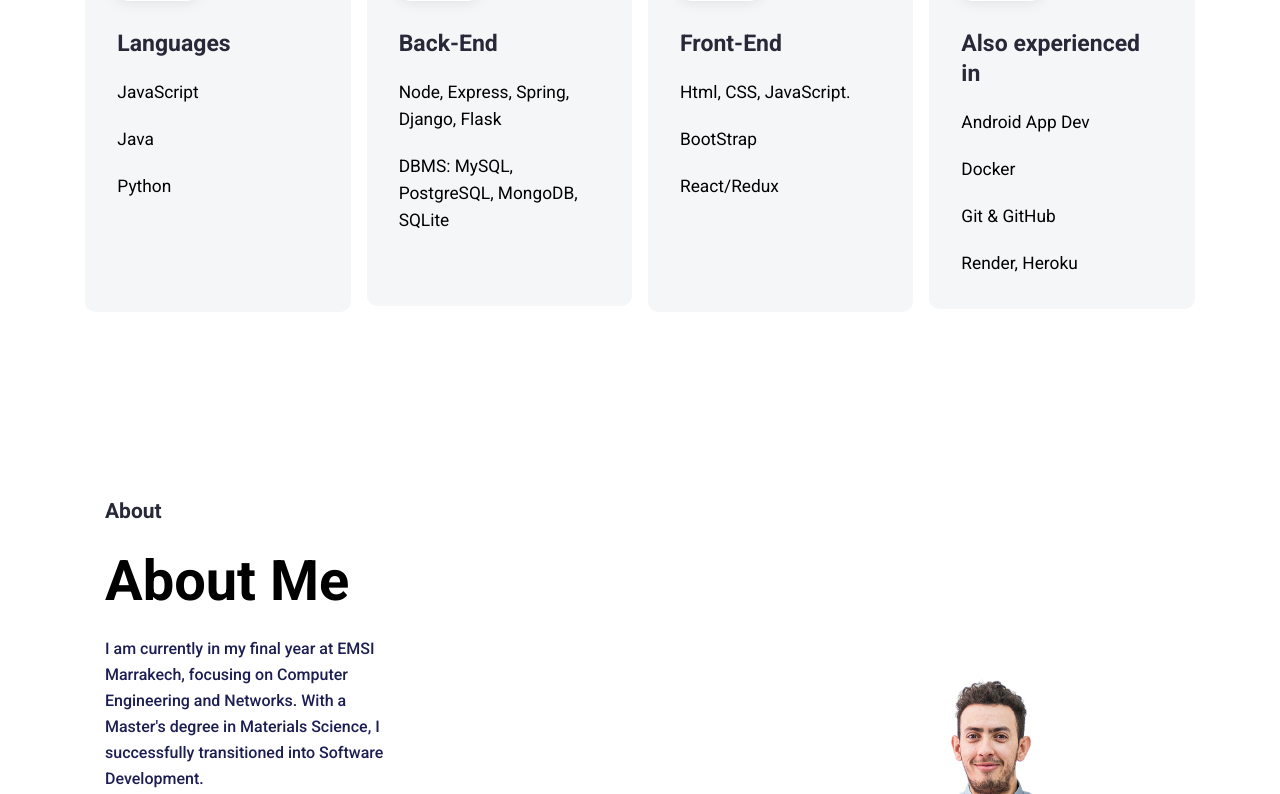
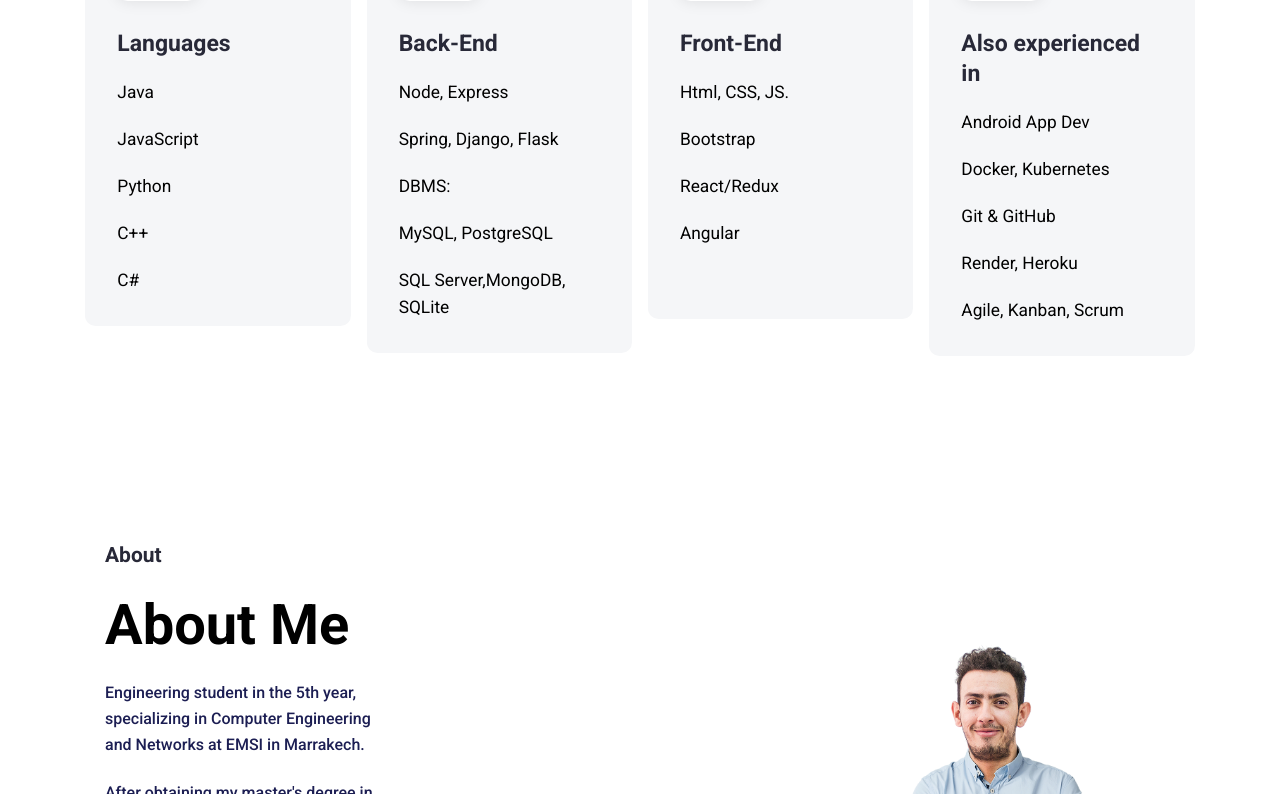
Before and after one commit to HansLanda14ib/portfolio-reactjs, a React (Create React App) app: page / in a window 1280 px wide. Shown: the part 1346-2140 px from the top of the page. Built offline with nearby package versions, Linux system fonts and the light colour scheme.

Commit message:
change CV and update about me parapraph

```diff
--- a/src/Pages/Home/AboutMe.jsx
+++ b/src/Pages/Home/AboutMe.jsx
@@ -8,22 +8,18 @@ export default function AboutMe() {
         english: {
             title: 'About',
             heading: 'About Me',
-            description: `I am currently in my final year at EMSI Marrakech, focusing on Computer Engineering and Networks.
-            With a Master's degree in Materials Science, I successfully transitioned into Software Development.`,
-            description2: `Alongside my studies, I worked as an IT manager at CPGE Ibn Ghazi center, overseeing all technology-related functions. Previously,
-            I was the education manager at the same center, supporting educational programs and ensuring effective learning for students and adequate resources for teachers.
+            description: `Engineering student in the 5th year, specializing in Computer Engineering and Networks at EMSI in Marrakech.`,
+            description2: `After obtaining my master's degree in chemistry in 2017, I worked for 3 years as Educational Manager at CPGE Ibn Ghazi.
            `,
-            description3: ` In these roles, I apply leadership skills, contributing to the center's growth and fostering a supportive learning environment.`
+            description3: `During these 3 years, I demonstrated my work ethic, problem-solving skills, and ability to work in a team by managing the administration and computer systems of the center.`
         }, french: {
             title: 'À propos', heading: 'À propos de moi',
             description: `
-            Je suis titulaire d'un master ST en chimie et je suis actuellement en 5ème année filière Ingénierie Informatique et Réseaux à l'EMSI Marrakech.`,
+            Étudiant ingénieur en 5ème année, filière Ingénierie Informatique et Réseaux à l'EMSI de Marrakech.`,
             description2: `
-            En parallèle de mes études, j'occupe le poste de Responsable Informatique au centre CPGE Ibn Ghazi, supervisant toutes les fonctions liées à la technologie.
-            Auparavant, j'ai été Responsable Scolarité dans le même centre, soutenant les programmes éducatifs et veillant à un apprentissage efficace pour les étudiants ainsi qu'à des ressources adéquates pour les enseignants.
-
-            `,
-            description3: `Dans ces rôles, j'applique des compétences en leadership, contribuant à la croissance du centre et favorisant un environnement d'apprentissage favorable.`
+            Après l'obtention de mon diplôme de master en chimie en 2017, j'ai travaillé pendant 3 ans en tant que responsable de la scolarité au centre CPGE Ibn Ghazi,
+`,
+            description3: `Au cours de ces 3 ans, j'ai pu démontrer ma force de travail, ma capacité à résoudre les problèmes et ma capacité à travailler en équipe en gérant l'administration et les systèmes informatiques du centre.`
         },
     };
 
--- a/src/Pages/Home/HeroSection.jsx
+++ b/src/Pages/Home/HeroSection.jsx
@@ -17,7 +17,7 @@ export default function HeroSection() {
             resume: 'My Resume'
         }, french: {
             title: 'Bonjour, je suis Badreddine',
-            subtitle: "Étudiant en 5ème année ",
+            subtitle: "Étudiant ingénieur en 5ème année ",
             subtitle2: 'Ingénierie Informatique et Réseaux',
             description: 'En 2017, j\'ai obtenu un master ST en chimie. ' +
                 'Récemment, j\'ai changé de voie pour devenir ingénieur en informatique et ' +
--- a/src/data/dataFr.json
+++ b/src/data/dataFr.json
@@ -1,15 +1,15 @@
 
 {
-  "CvLink": "https://drive.google.com/file/d/1mnxOanYGklQ9jZk0sNhgRfIoCY9viylF/view?usp=drive_link",
+  "CvLink": "https://drive.google.com/file/d/1M97Ba1RFJN0oSzxY82HjYYw9xcpwrmYj/view?usp=drive_link",
   "skills": [
     {
       "id": "3",
       "src": "./img/feather-pen-1.png",
       "title": "Langages",
       "description": [
+        "Java",
         "JavaScript",
-        "Java",
-        "Python","",""
+        "Python","C++","C#"
       ]
     },
     {
@@ -17,8 +17,8 @@
       "src": "./img/nodes.png",
       "title": "Back-End",
       "description": [
-        "Node, Express, Spring, Django, Flask",
-        "DBMS: MySQL, PostgreSQL, MongoDB, SQLite"
+        "Node, Express", "Spring, Django, Flask",
+        "DBMS: ","MySQL, PostgreSQL","SQL Server,MongoDB, SQLite"
       ]
     },
     {
@@ -26,9 +26,9 @@
       "src": "./img/feather-pen-2.png",
       "title": "Front-End",
       "description": [
-        "Html, CSS, JavaScript.",
-        "BootStrap",
-        "React/Redux","",""
+        "Html, CSS, JS.",
+        "Bootstrap",
+        "React/Redux","Angular","",""
       ]
     },
     {
@@ -37,9 +37,10 @@
       "title": "Aussi",
       "description": [
         "Développement Android",
-        "Docker",
+        "Docker, Kubernetes",
         "Git & GitHub",
-        "Render, Heroku"
+        "Render, Heroku",
+        "Agile, Kanban, Scrum"
       ]
     }
   ],
--- a/src/data/index.json
+++ b/src/data/index.json
@@ -1,15 +1,15 @@
 
 {
-  "CvLink": "https://drive.google.com/file/d/1M_-0btugmU5_XJolgwLPyk79HKv5INCU/view?usp=drive_link",
+  "CvLink": "https://drive.google.com/file/d/1WKdTvFb5hOJhhkoHvKOv0dGGGhWHa9Rg/view?usp=drive_link",
   "skills": [
     {
       "id": "3",
       "src": "./img/feather-pen-1.png",
       "title": "Languages",
       "description": [
+        "Java",
         "JavaScript",
-        "Java",
-        "Python","","","",""
+        "Python","C++","C#"
       ]
     },
     {
@@ -17,8 +17,8 @@
       "src": "./img/nodes.png",
       "title": "Back-End",
       "description": [
-        "Node, Express, Spring, Django, Flask",
-        "DBMS: MySQL, PostgreSQL, MongoDB, SQLite","",""
+        "Node, Express", "Spring, Django, Flask",
+        "DBMS: ","MySQL, PostgreSQL","SQL Server,MongoDB, SQLite"
       ]
     },
     {
@@ -26,9 +26,9 @@
       "src": "./img/feather-pen-2.png",
       "title": "Front-End",
       "description": [
-        "Html, CSS, JavaScript.",
-        "BootStrap",
-        "React/Redux","","","",""
+        "Html, CSS, JS.",
+        "Bootstrap",
+        "React/Redux","Angular","",""
       ]
     },
     {
@@ -37,9 +37,10 @@
       "title": "Also experienced in",
       "description": [
         "Android App Dev",
-        "Docker",
+        "Docker, Kubernetes",
         "Git & GitHub",
-        "Render, Heroku"
+        "Render, Heroku",
+        "Agile, Kanban, Scrum"
       ]
     }
   ],
```
Also changed, not shown: 1 other file (tests, documents, lock files or other folders).
